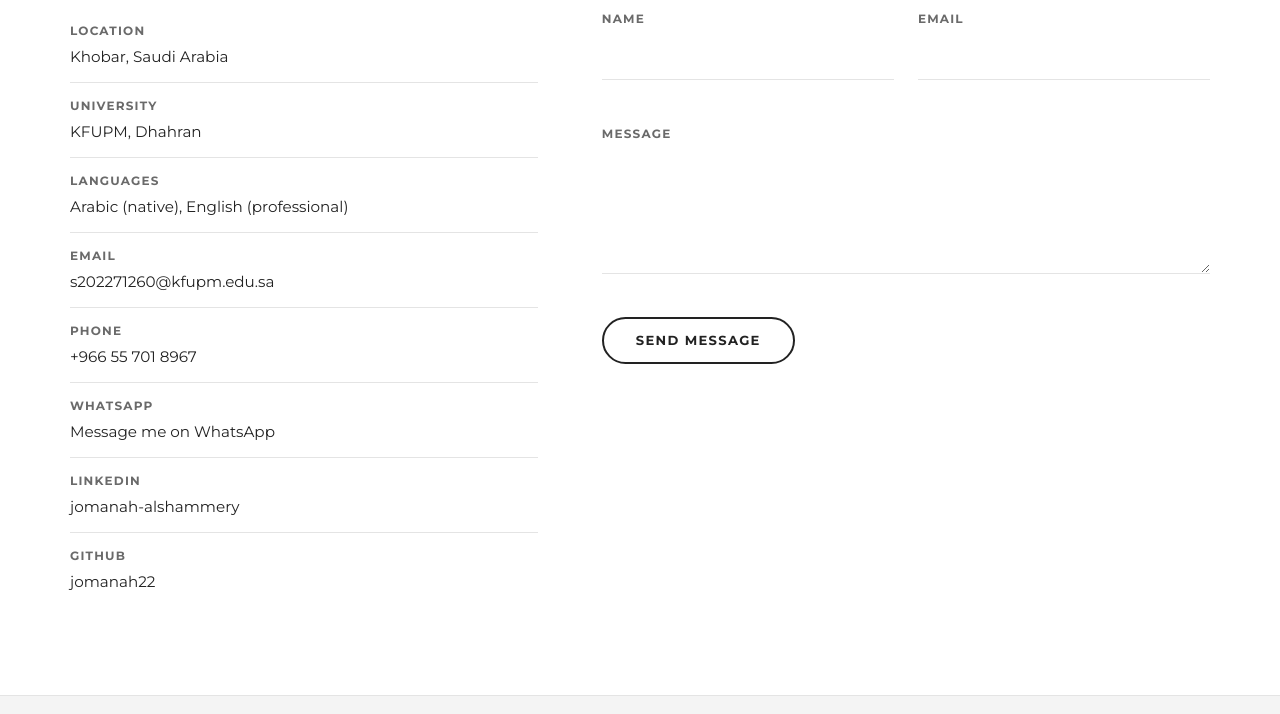
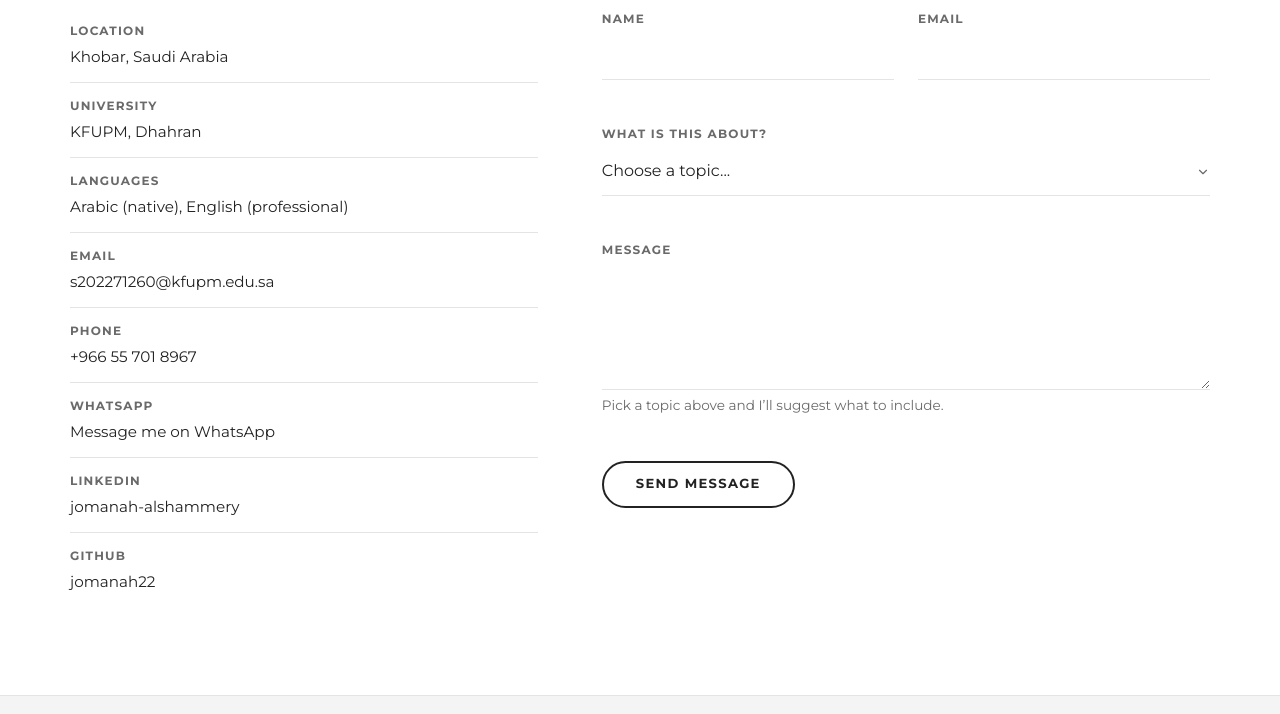
Before and after one commit to jomanah22/202271260-jomanahalshammery-assignment3, a plain HTML site: page index.html in a window 1280 px wide. Shown: the part 4460-5174 px from the top of the page. Drawn offline with Linux system fonts and the light colour scheme.

Commit message:
Add a topic to the contact form with two-step validation
Topic select, hint under the message, confirmation per topic, presence then shape checks

```diff
--- a/css/styles.css
+++ b/css/styles.css
@@ -948,6 +948,11 @@ h3 {
 
 /* Small label used in the case-study dialog and cards */
 
+.field-hint {
+  font-size: 0.85rem;
+  color: var(--text-muted);
+}
+
 /* --------------------------------------------------------------------------
    13. Project controls, notes popup and form feedback
    -------------------------------------------------------------------------- */
@@ -1241,6 +1246,20 @@ h3 {
   color: var(--text);
 }
 
+/* Block variant used inside the contact form */
+.select-wrap-block {
+  display: block;
+}
+
+.select-wrap-block select {
+  width: 100%;
+  font-weight: 400;
+  font-size: 1rem;
+  border-radius: 0;
+  padding: 0.6rem 1.6rem 0.6rem 0;
+  background-color: transparent;
+}
+
 @media (max-width: 768px) {
   .project-toolbar {
     gap: 0.9rem;
--- a/index.html
+++ b/index.html
@@ -256,8 +256,23 @@
             </div>
           </div>
           <div class="form-group field">
+            <label for="topic">What is this about?</label>
+            <span class="select-wrap select-wrap-block">
+              <select id="topic" name="topic" required aria-describedby="topic-error">
+                <option value="">Choose a topic...</option>
+                <option value="collaboration">A collaboration</option>
+                <option value="internship">An internship or work</option>
+                <option value="feedback">Feedback on my work</option>
+                <option value="other">Something else</option>
+              </select>
+              <svg width="14" height="14" viewBox="0 0 24 24" fill="none" stroke="currentColor" stroke-width="2" stroke-linecap="round" stroke-linejoin="round" aria-hidden="true"><path d="M6 9l6 6 6-6"/></svg>
+            </span>
+            <p class="field-error" id="topic-error"></p>
+          </div>
+          <div class="form-group field">
             <label for="message">Message</label>
-            <textarea id="message" name="message" rows="4" required aria-describedby="message-error"></textarea>
+            <textarea id="message" name="message" rows="4" required aria-describedby="message-hint message-error"></textarea>
+            <p class="field-hint" id="message-hint"></p>
             <p class="field-error" id="message-error"></p>
           </div>
           <div class="form-footer">
--- a/js/script.js
+++ b/js/script.js
@@ -4,6 +4,7 @@
    2. Theme toggle
    3. Mobile navigation
    4. Projects: filter + sort + search, notes popup
+   7. Contact form: topic-aware, multi-step validation, saved draft
    8. Scroll reveal
    9. Footer year
    10. Project image viewer (lightbox)
@@ -302,16 +303,43 @@
   renderProjects();
 
   /* ------------------------------------------------------------------
-     4. Contact form
-     - validates each field and shows the problem next to it
-     - keeps a draft in localStorage so a refresh doesn't lose the text
-     - shows an animated confirmation on success
+     7. Contact form
+     Step 1: every field has a value.  Step 2: values have the right
+     shape (email format, message length).  Only when both steps pass is
+     the message accepted. The topic changes the hint under the message
+     box and the confirmation text. A draft is kept in localStorage.
      ------------------------------------------------------------------ */
   var form = document.getElementById('contact-form');
   var status = document.getElementById('form-status');
   var draftNote = document.getElementById('form-draft');
+  var messageHint = document.getElementById('message-hint');
   var DRAFT_KEY = 'contact-draft';
-  var fields = ['name', 'email', 'message'];
+  var fields = ['name', 'email', 'topic', 'message'];
+
+  var TOPICS = {
+    collaboration: {
+      hint: 'Tell me a little about the project and what kind of help you’re after.',
+      reply: 'I’d love to hear more about the collaboration.'
+    },
+    internship: {
+      hint: 'A sentence about the role and the timeframe is plenty to start.',
+      reply: 'I’ll get back to you about the opportunity.'
+    },
+    feedback: {
+      hint: 'Mention which piece of work you’re responding to.',
+      reply: 'Thank you for taking the time to share feedback.'
+    },
+    other: {
+      hint: 'Anything goes.',
+      reply: 'I’ll reply as soon as I can.'
+    }
+  };
+
+  function updateTopicHint() {
+    var topic = TOPICS[form.elements.topic.value];
+    messageHint.textContent = topic ? topic.hint : 'Pick a topic above and I’ll suggest what to include.';
+  }
+  form.elements.topic.addEventListener('change', updateTopicHint);
 
   function setFieldError(name, message) {
     var input = form.elements[name];
@@ -321,14 +349,22 @@
     error.textContent = message;
   }
 
+  var REQUIRED_MESSAGES = {
+    name: 'Please tell me your name.',
+    email: 'Please add your email so I can reply.',
+    topic: 'Please choose what this is about.',
+    message: 'Please write a short message.'
+  };
+
   function validateField(name) {
     var value = form.elements[name].value.trim();
 
+    // Step 1: presence
     if (!value) {
-      var labels = { name: 'Please tell me your name.', email: 'Please add your email so I can reply.', message: 'Please write a short message.' };
-      setFieldError(name, labels[name]);
+      setFieldError(name, REQUIRED_MESSAGES[name]);
       return false;
     }
+    // Step 2: shape
     if (name === 'email' && !/^[^\s@]+@[^\s@]+\.[^\s@]+$/.test(value)) {
       setFieldError(name, 'That doesn’t look like a complete email address.');
       return false;
@@ -394,6 +430,7 @@
   });
 
   restoreDraft();
+  updateTopicHint();
 
   form.addEventListener('submit', function (event) {
     event.preventDefault();
@@ -409,9 +446,9 @@
     }
 
     var name = form.elements.name.value.trim();
-    var email = form.elements.email.value.trim();
+    var topic = TOPICS[form.elements.topic.value];
 
-    status.textContent = 'Thanks, ' + name + '. Your message has been noted — I’ll reply to ' + email + ' soon.';
+    status.textContent = 'Thanks, ' + name + '. ' + topic.reply + ' Your message has been noted.';
     status.classList.add('is-success', 'is-shown');
 
     form.reset();
@@ -420,6 +457,7 @@
     });
     localStorage.removeItem(DRAFT_KEY);
     draftNote.textContent = '';
+    updateTopicHint();
   });
 
   /* ------------------------------------------------------------------
```
